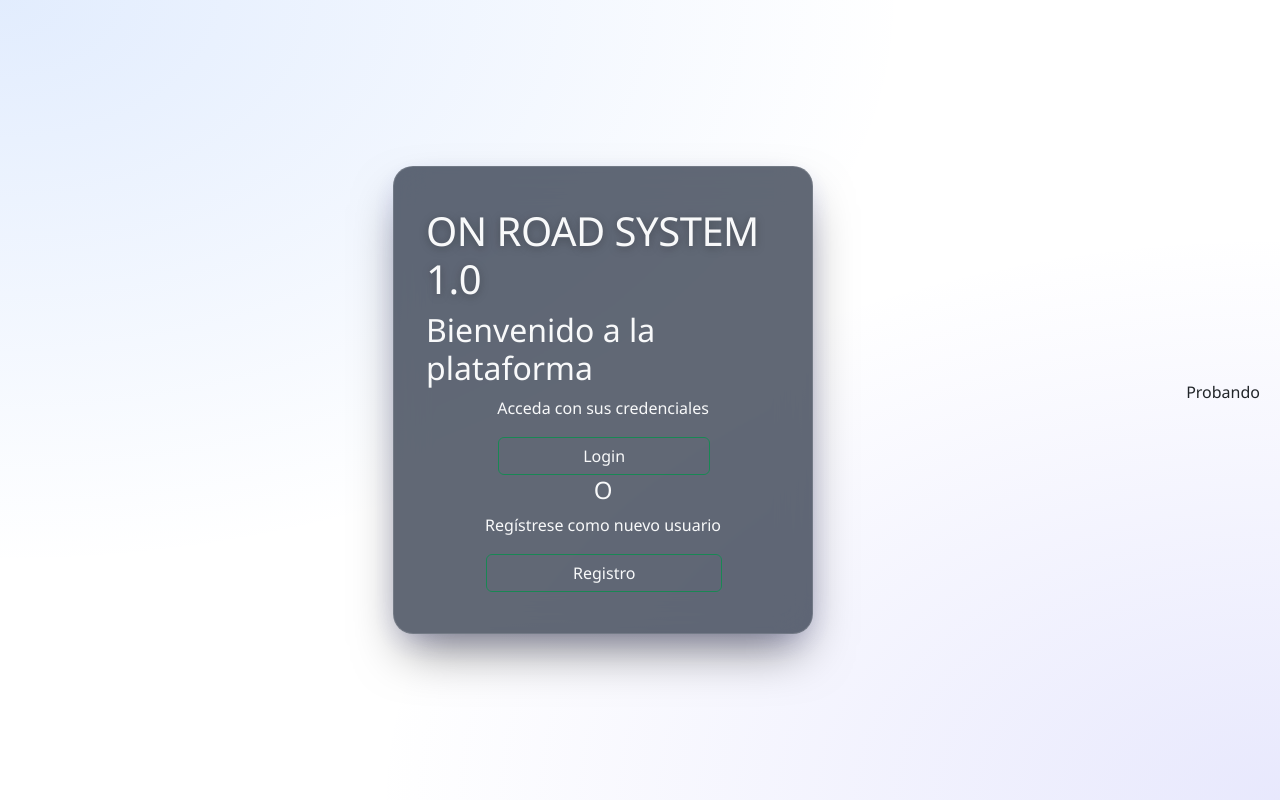
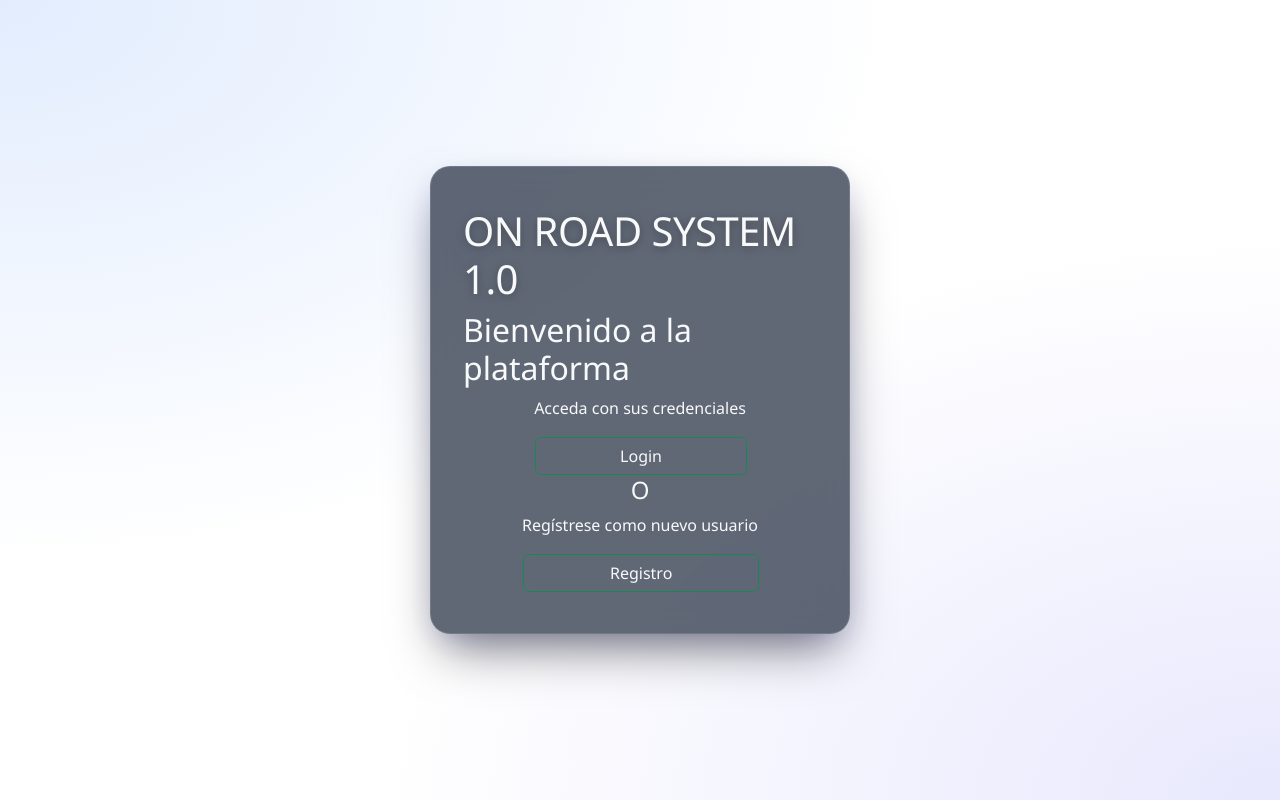
Before and after one commit to kikeEsponja/transporteapp, a plain HTML site: page frontend/vistas/index.html in a window 1280 px wide. Drawn offline with nearby package versions, Linux system fonts and the light colour scheme.

Commit message:
vigésimoprimera actualización frontend 26-09-2026

```diff
--- a/frontend/vistas/index.html
+++ b/frontend/vistas/index.html
@@ -27,7 +27,6 @@
                 </div>
             </div>
     </center>
-    <p>Probando</p>
 
     <script src="https://cdn.jsdelivr.net/npm/bootstrap@5.3.8/dist/js/bootstrap.bundle.min.js" integrity="sha384-FKyoEForCGlyvwx9Hj09JcYn3nv7wiPVlz7YYwJrWVcXK/BmnVDxM+D2scQbITxI" crossorigin="anonymous"></script>
 </body>
```
